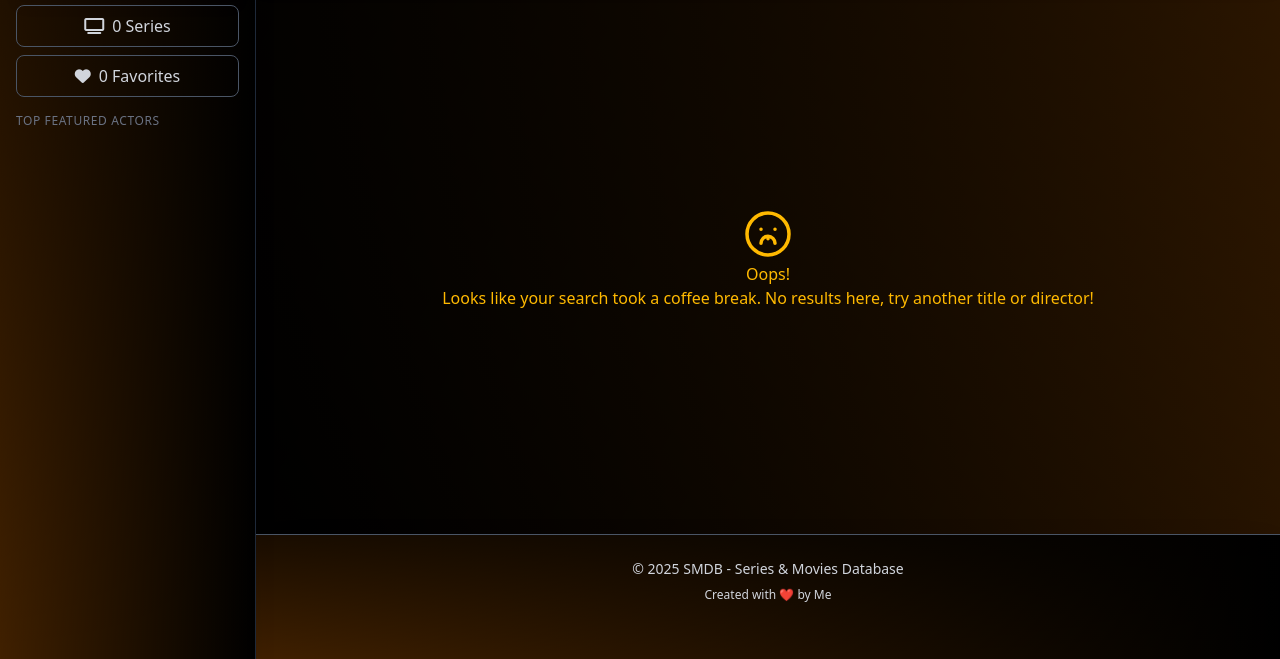
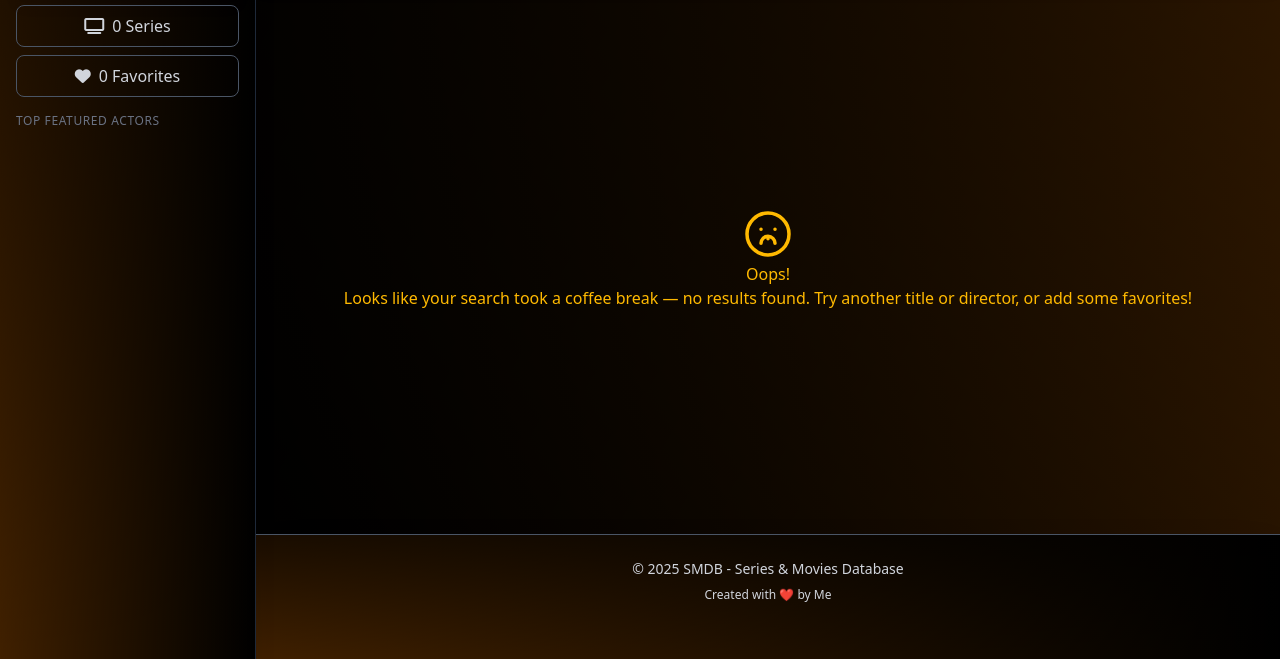
Before and after one commit to zsoltikaa/SMDB, a website: page frontend/index.html in a window 1280 px wide. Shown: the part 141-800 px from the top of the page. Drawn offline with nearby package versions, Linux system fonts and the light colour scheme; some packages are replaced by stand-ins of ours; no server answers.

Commit message:
fixed a text.

```diff
--- a/frontend/index.html
+++ b/frontend/index.html
@@ -420,7 +420,7 @@
             </svg>
 
             <h2 class="text-3xl font-extrabold mb-3 drop-shadow-lg">Oops!</h2>
-            <p class="text-lg max-w-md text-center drop-shadow-md">Looks like your search took a coffee break. No results here, try another title or director!</p>
+            <p class="text-lg max-w-md text-center drop-shadow-md">Looks like your search took a coffee break — no results found. Try another title or director, or add some favorites!</p>
 
           </div>
 
```
